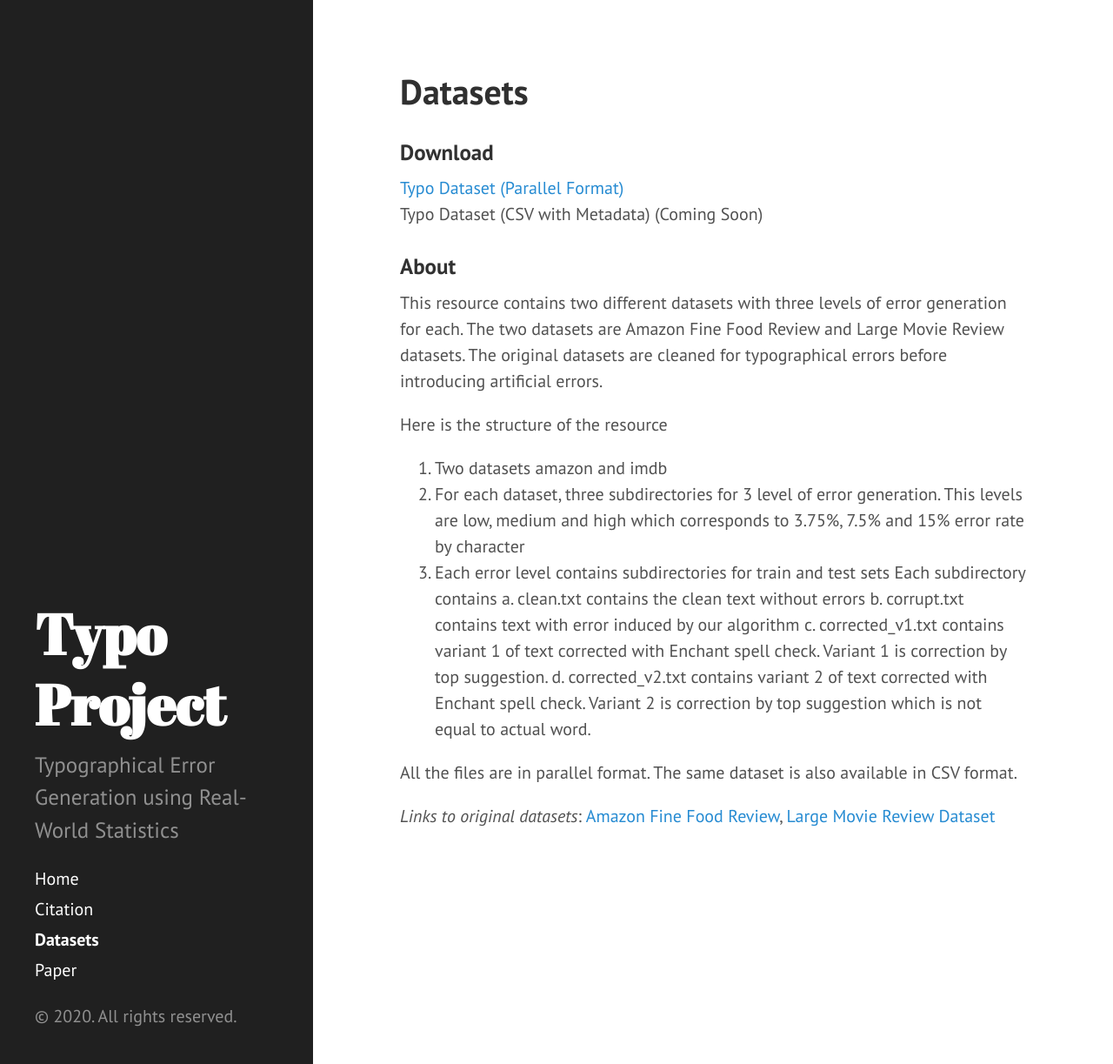
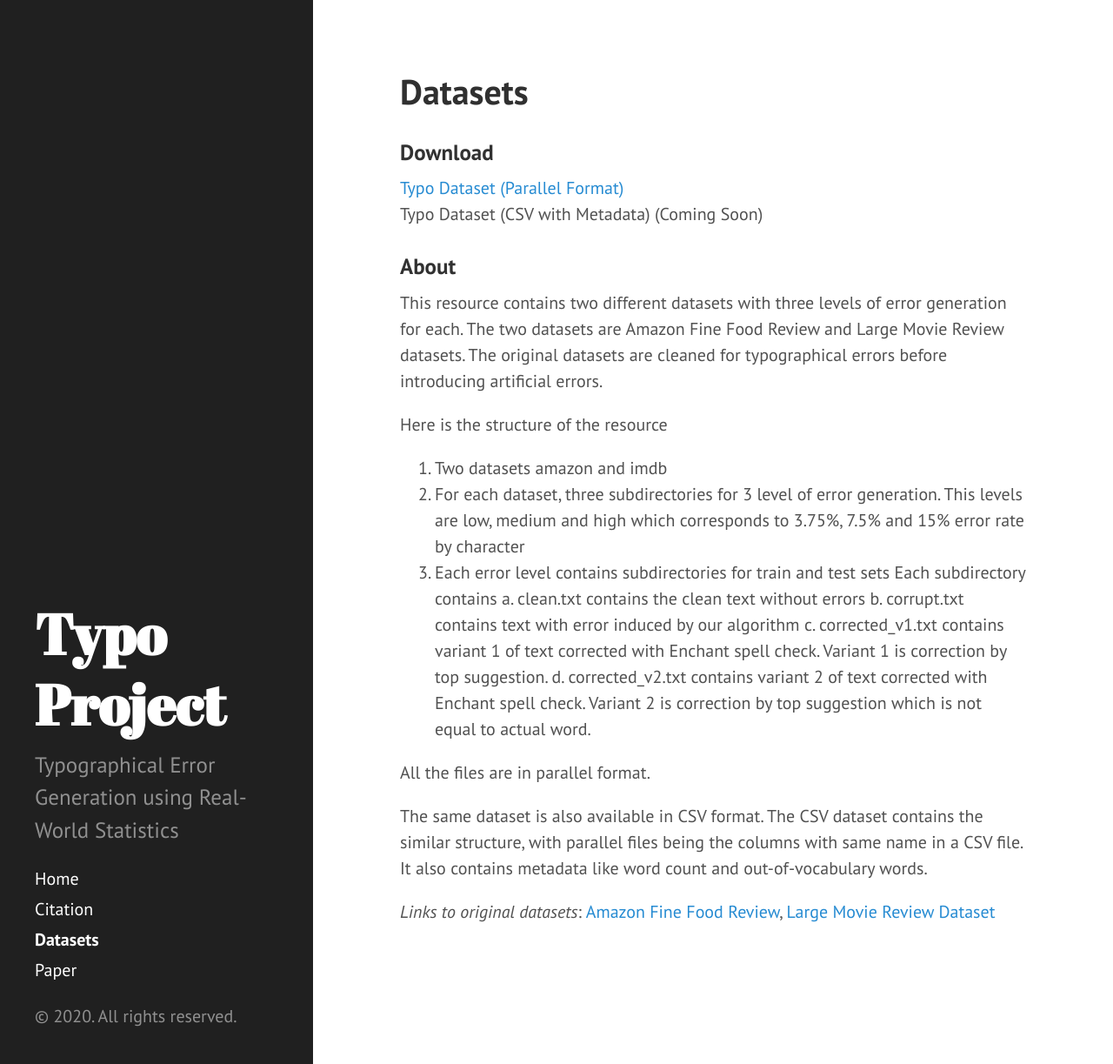
Before and after one commit to xitizzz/typo, a Jekyll site: the page built from dataset.md, in a window 1280 px wide and 1223 px high. Shown: the whole window at 87% size. Built offline with Jekyll 4.4.1, drawn with Linux system fonts in a browser that asks for light colours.

Commit message:
Update dataset.md

```diff
--- a/dataset.md
+++ b/dataset.md
@@ -23,7 +23,8 @@ Here is the structure of the resource
     d. corrected_v2.txt contains variant 2 of text corrected with Enchant spell check. Variant 2 is correction by top suggestion which is not equal to actual word.
 
 All the files are in parallel format.
-The same dataset is also available in CSV format.
+
+The same dataset is also available in CSV format. The CSV dataset contains the similar structure, with parallel files being the columns with same name in a CSV file. It also contains metadata like word count and out-of-vocabulary words.
 
 *Links to original datasets*:
 [Amazon Fine Food Review](https://www.kaggle.com/snap/amazon-fine-food-reviews),
```
